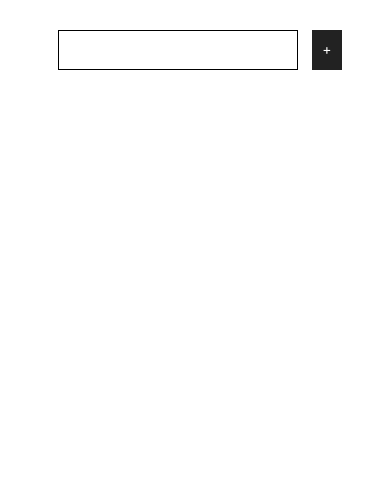
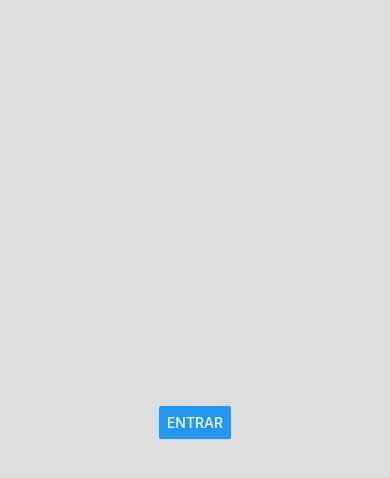
Before and after one commit to felipetintori/curso-react-native, a React Native app in the folder meuAPP/: screen / in a window 390 px wide. Shown: the top 478 px of the page. Built offline with nearby package versions, Linux system fonts and the light colour scheme.

Commit message:
Aplicando Modal

```diff
--- a/meuAPP/App.js
+++ b/meuAPP/App.js
@@ -1,56 +1,42 @@
 import React, { Component } from 'react'
 
-import { View, StyleSheet, Text, TextInput, TouchableOpacity, Keyboard } from 'react-native'
-import AsyncStorage from '@react-native-community/async-storage'
+import { View, StyleSheet, Text, Button, Modal } from 'react-native'
+import Entrar from './src/Entrar'
+
+
+
 
 class App extends Component {
 
   constructor(props){
     super(props);
     this.state = {
-      input: '',
-      nome: ''
+      modalVisible: false
+
     }
-    this.gravaNome = this.gravaNome.bind(this)
+    this.entrar = this.entrar.bind(this)
+    this.sair = this.sair.bind(this)
   }
 
-  //ComponentDidMount - Quando o componente é montado na tela
-  async componentDidMount(){
-    await AsyncStorage.getItem('nome').then((value)=>{
-      this.setState({nome: value})
+  entrar(){
+    this.setState({
+      modalVisible: true
     })
   }
 
-  //componenteDidUpdate - toda vez que um state é atualizado
-  async componentDidUpdate(_, prevState){
-    const nome = this.state.nome;
-    if(prevState !== nome){
-      await AsyncStorage.setItem('nome', nome)
-    }
+  sair(visible){
+    this.setState({
+      modalVisible: visible
+    })
   }
 
-  gravaNome(){
-    this.setState({
-      nome: this.state.input
-    })
-    alert("Salvo com Sucesso")
-    Keyboard.dismiss()
-  }
   render() {
     return (
       <View style={styles.container}>
-        <View style={styles.viewInput}>
-          <TextInput
-          style={styles.input}
-          value={this.state.input}
-          onChangeText={(text) => this.setState({input: text})}
-          underlineColorAndroid="transparent"
-          />
-          <TouchableOpacity onPress={this.gravaNome}>
-            <Text style={styles.botao}>+</Text>
-          </TouchableOpacity>
-        </View>
-        <Text style={styles.nome}>{this.state.nome}</Text>
+        <Button title="Entrar" onPress={this.entrar}/>
+        <Modal animationType="slide" visible={this.state.modalVisible}>
+         <Entrar fechar={() => this.sair(false)}/>
+        </Modal>
       </View>
     )
   }
@@ -59,34 +45,11 @@ class App extends Component {
 const styles = StyleSheet.create({
   container:{
     flex:1,
-    marginTop: 20,
-    alignItems: 'center'
+    justifyContent: 'center',
+    alignItems: 'center',
+    backgroundColor: '#DDD',
   },
-  viewInput:{
-    flexDirection: 'row',
-    alignItems: 'center'
 
-  },
-  input:{
-    flex:1,
-    height: 40,
-    borderColor: "#000",
-    borderWidth: 1,
-    padding:10,
-    margin: 10
-  },
-  botao:{
-    backgroundColor: "#222",
-    color: "#FFF",
-    height: 40,
-    padding: 10,
-    marginLeft: 4
-  },
-  nome:{
-    marginTop:5,
-    fontSize: 30,
-    textAlign: 'center'
-  }
 
 
 })
--- /dev/null
+++ b/meuAPP/src/Entrar.js
@@ -0,0 +1,20 @@
+import React, { Component } from 'react'
+
+import { View, StyleSheet, Text, Button, Modal } from 'react-native'
+
+
+export default class Entrar extends Component {
+
+
+
+  render() {
+    return (
+
+          <View style={{backgroundColor: '#292929', flex: 1}}>
+            <Text style={{color: '#FFF', fontSize: 28}}>Seja Bem Vindo</Text>
+            <Button title="sair" onPress={this.props.fechar}/>
+          </View>
+
+    )
+  }
+}
```
Also changed, not shown: 2 other files (tests, documents, lock files or other folders).
